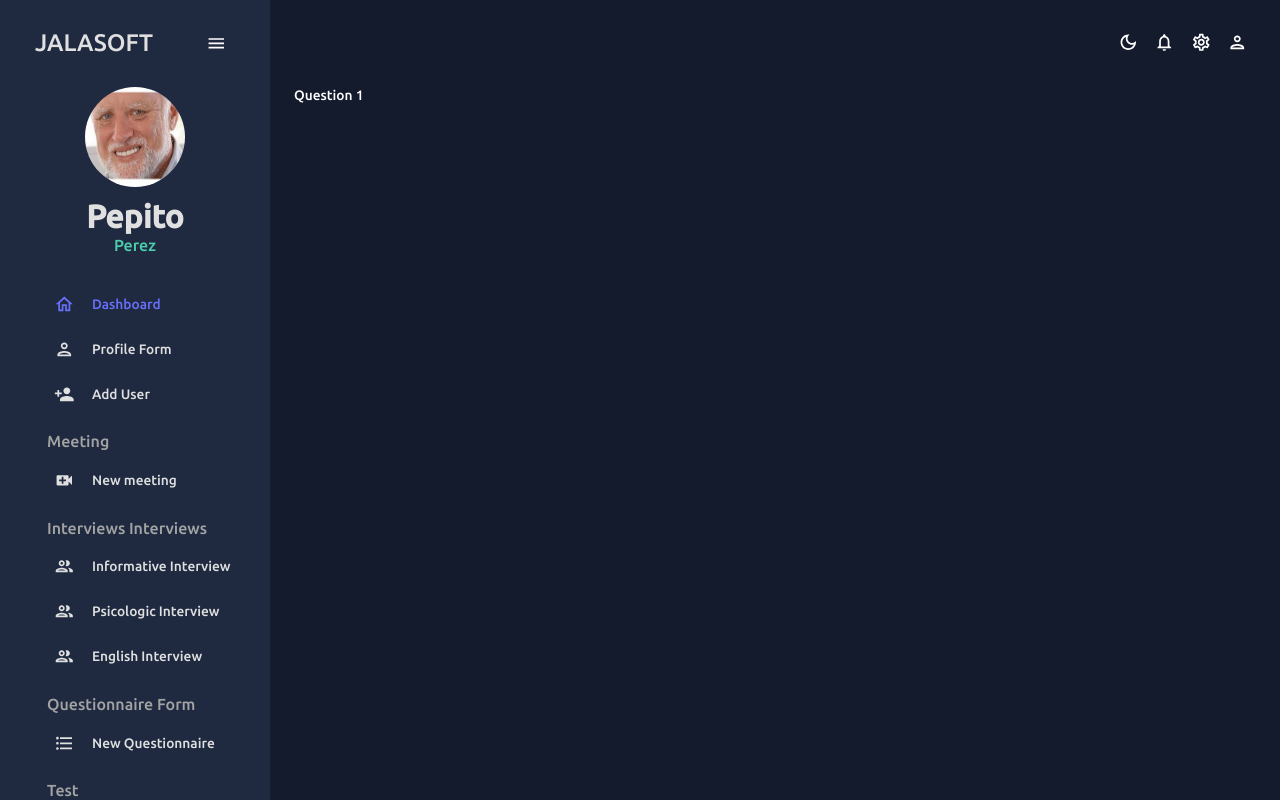
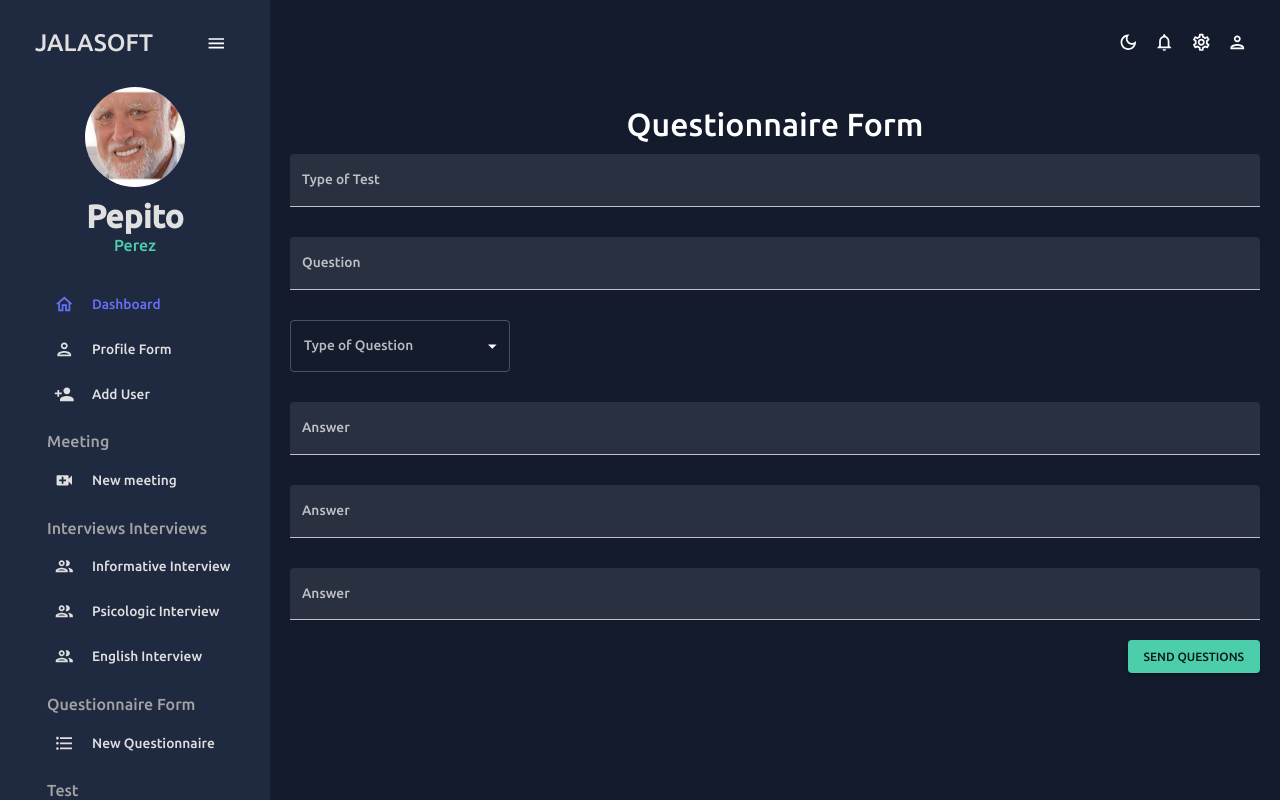
Before and after one commit to jpsandovaln/AT20_ADMISSION_SERVICE, a React (Create React App) app in the folder dashboard/: page /questionnaire_form in a window 1280 px wide. Built offline with nearby package versions, Linux system fonts and the light colour scheme.

Commit message:
Add a basic cuestion form

```diff
--- a/dashboard/src/scenes/questionnaire_form/index.js
+++ b/dashboard/src/scenes/questionnaire_form/index.js
@@ -1,16 +1,141 @@
-import { FormControl } from "@mui/material";
-import { Container } from "@mui/system";
+import { Box, Button, TextField, InputLabel, Select, MenuItem } from "@mui/material";
+import { Formik } from "formik";
+import Typography from "@mui/material/Typography";
+import FormControl from "@mui/material/FormControl";
+import * as yup from "yup";
 
+const initialValues = {
+    test: '',
+    question: '',
+    answer1: '',
+    answer2: '',
+    answer3: '',
+}
+const checkoutSchema = yup.object().shape({
+    test: yup.string().required("Test is required"),
+    question: yup.string().required("Question is required"),
+    answer1: yup.string().required("Answer is required"),
+    answer2: yup.string().required("Answer is required"),
+    answer3: yup.string().required("Answer is required"),
+});
 
 export default function newQuestionnaireForm() {
+    const handleFormSubmit = (values, { resetForm }) => {
+        resetForm();
+        //e.preventDefault();here you send the values to an API
+        console.log(values);
+        console.log('the bottom works');
+    };
     return (
-        <Container>
-            <FormControl>
-                <label>Question 1</label>
-
-            </FormControl>
-
-        </Container>
-
+        <>
+            <Box m="20px">
+                <Typography variant="h2" gutterBottom align="center">Questionnaire Form</Typography>
+                <Formik onSubmit={handleFormSubmit}
+                    initialValues={initialValues}
+                    validationSchema={checkoutSchema}
+                >
+                    {({
+                        values,
+                        errors,
+                        touched,
+                        handleChange,
+                        handleBlur,
+                        handleSubmit
+                    }) => (
+                        <form onSubmit={handleSubmit}>
+                            <Box
+                                display="grid"
+                                gap="30px"
+                                gridTemplateColumns="repeat(4, minmax(0, 1fr))"
+                            >
+                                <TextField
+                                    fullWidth
+                                    variant="filled"
+                                    type="text"
+                                    label="Type of Test"
+                                    name="test"
+                                    value={values.question}
+                                    onChange={handleChange}
+                                    onBlur={handleBlur}
+                                    error={!!touched.test && !!errors.test}
+                                    helperText={touched.test && errors.test}
+                                    sx={{ gridColumn: "span 4" }}
+                                />
+                                <TextField
+                                    fullWidth
+                                    variant="filled"
+                                    type="text"
+                                    label="Question"
+                                    name="question"
+                                    value={values.question}
+                                    onChange={handleChange}
+                                    onBlur={handleBlur}
+                                    error={!!touched.question && !!errors.question}
+                                    helperText={touched.question && errors.question}
+                                    sx={{ gridColumn: "span 4" }}
+                                />
+                                <FormControl>
+                                    <InputLabel id="type-of-question">Type of Question</InputLabel>
+                                    <Select
+                                        labelId="demo-simple-select-label"
+                                        id="demo-simple-select"
+                                        //value={value.Select}
+                                        label="Age"
+                                        onChange={handleChange}
+                                    >
+                                        <MenuItem value='checkBox'>CheckBox</MenuItem>
+                                        <MenuItem value='radioButton'>RadioButton</MenuItem>
+                                    </Select>
+                                </FormControl>
+                                <TextField
+                                    fullWidth
+                                    variant="filled"
+                                    type="text"
+                                    label="Answer"
+                                    name="answer1"
+                                    value={values.question}
+                                    onChange={handleChange}
+                                    onBlur={handleBlur}
+                                    error={!!touched.answer1 && !!errors.answer1}
+                                    helperText={touched.answer1 && errors.answer1}
+                                    sx={{ gridColumn: "span 4" }}
+                                />
+                                <TextField
+                                    fullWidth
+                                    variant="filled"
+                                    type="text"
+                                    label="Answer"
+                                    name="answer2"
+                                    value={values.answer}
+                                    onChange={handleChange}
+                                    onBlur={handleBlur}
+                                    error={!!touched.answer2 && !!errors.answer2}
+                                    helperText={touched.answer2 && errors.answer2}
+                                    sx={{ gridColumn: "span 4" }}
+                                />
+                                <TextField
+                                    fullWidth
+                                    variant="filled"
+                                    type="text"
+                                    label="Answer"
+                                    name="answer3"
+                                    value={values.answer}
+                                    onChange={handleChange}
+                                    onBlur={handleBlur}
+                                    error={!!touched.answer3 && !!errors.answer3}
+                                    helperText={touched.answer3 && errors.answer3}
+                                    sx={{ gridColumn: "span 4" }}
+                                />
+                            </Box>
+                            <Box display="flex" justifyContent="end" mt="20px">
+                                <Button type="submit" color="secondary" variant="contained">
+                                    Send Questions
+                                </Button>
+                            </Box>
+                        </form>
+                    )}
+                </Formik>
+            </Box>
+        </>
     );
-}
+};
```
